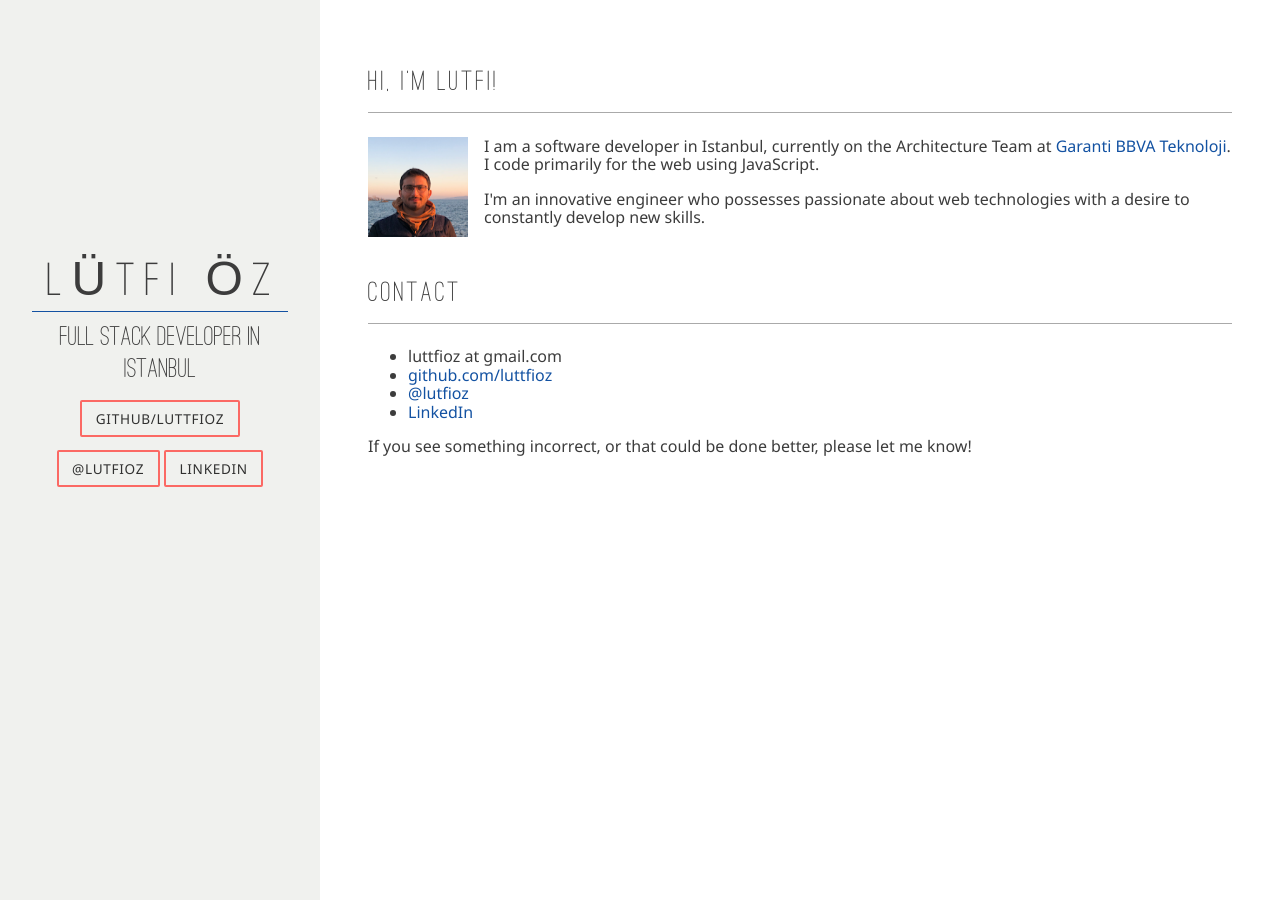
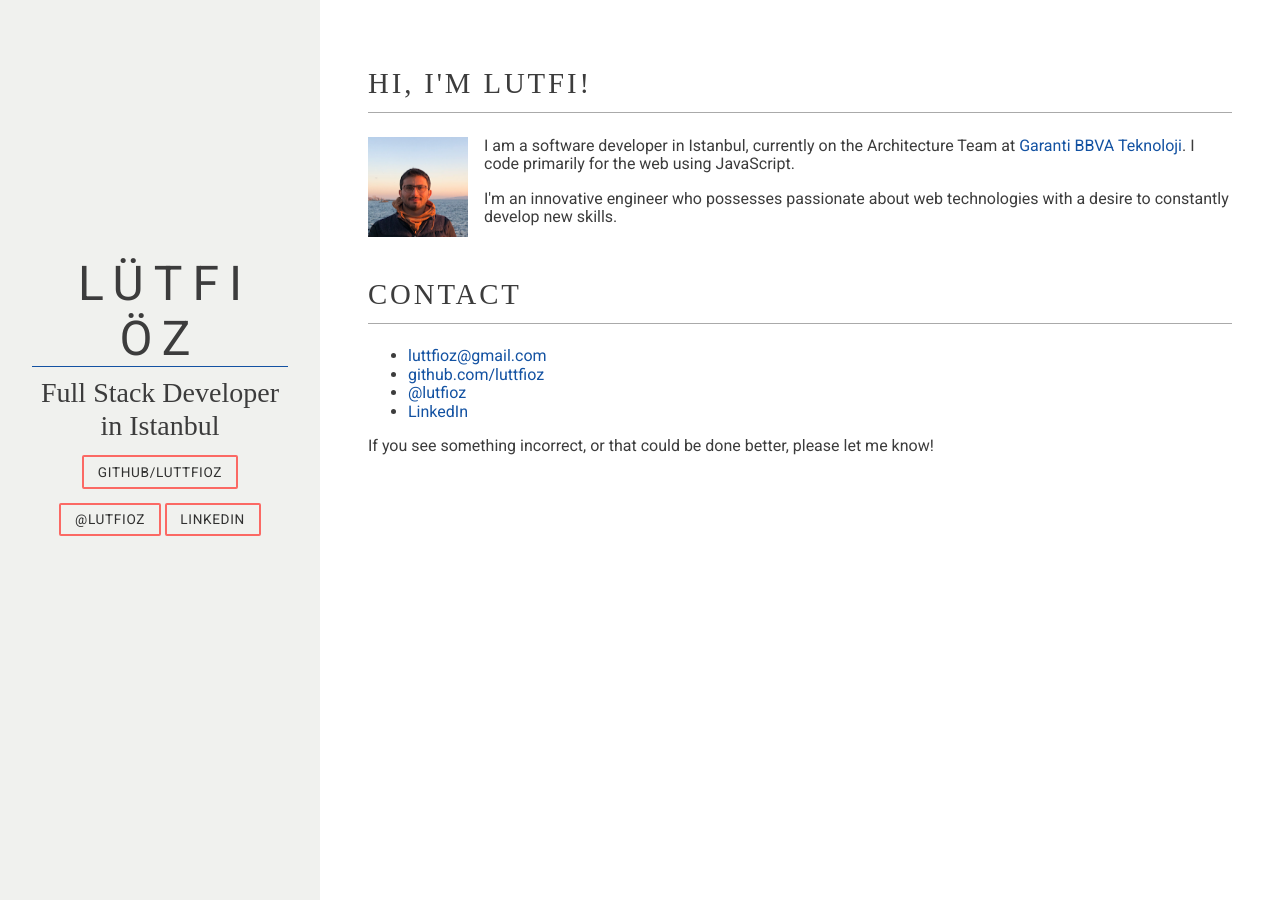
Before and after one commit to luttfioz/luttfioz.github.io, a Jekyll site: the page built from index.html, in a window 1280 px wide. Built offline with Jekyll 4.4.1, drawn with Linux system fonts in a browser that asks for light colours; nearby versions of some CDN libraries.

Commit message:
fix font

```diff
--- a/css/main.scss
+++ b/css/main.scss
@@ -1,14 +1,13 @@
 ---
 ---
 
-@import "fonts/ostrich-sans.css";
-@import url(https://fonts.googleapis.com/css?family=Noto+Sans);
+@import url(https://fonts.googleapis.com/css2?family=Roboto&display=swap);
 
 $color-pink: #FB6964;
 $color-light-pink: #FFB7B7;
 $color-blue: #1352A2;
 $color-dark-gray: #3C3C3C;
-$font-family-sans: 'Noto Sans', sans-serif;
+$font-family-sans: 'Roboto', sans-serif;
 
 body {
     color: $color-dark-gray;
@@ -113,7 +112,7 @@ pre {
 
 .blog-title {
     text-transform: uppercase;
-    font-family: 'Ostrich Sans', sans-serif;
+    font-family: 'Roboto', sans-serif;
 }
 
 .blog-title>a {
--- a/index.html
+++ b/index.html
@@ -24,7 +24,7 @@ published: true
 <div class="content-section">
   <h2 class="content-subhead">Contact</h2>
   <ul>
-    <li>luttfioz at gmail.com</li>
+    <li><a href="mailto:luttfioz@gmail.com">luttfioz@gmail.com</a></li>
     <li><a href="https://github.com/luttfioz">github.com/luttfioz</a></li>
     <li><a href="https://twitter.com/lutfioz">@lutfioz</a></li>
     <li><a href="https://www.linkedin.com/in/lutfioz/">LinkedIn</a></li>
```
